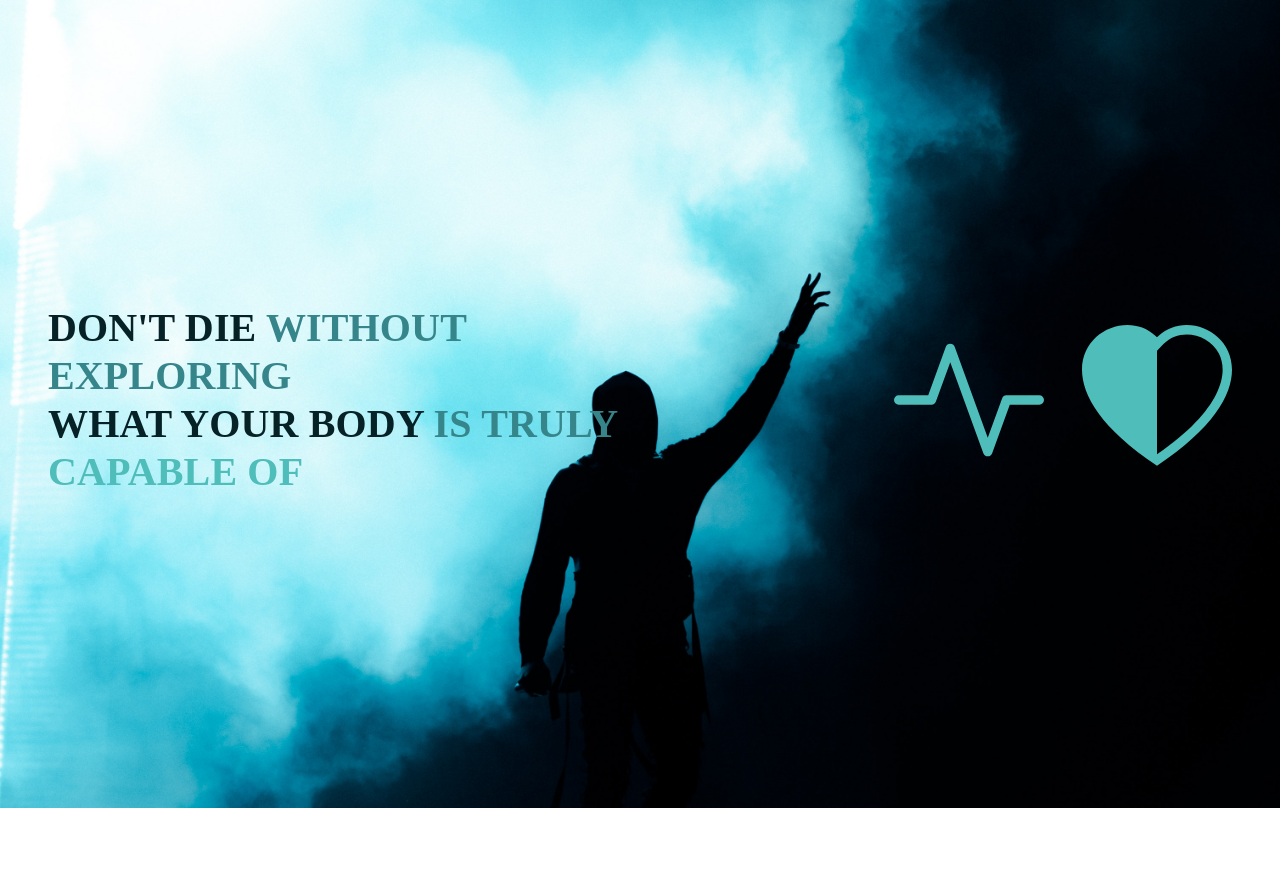
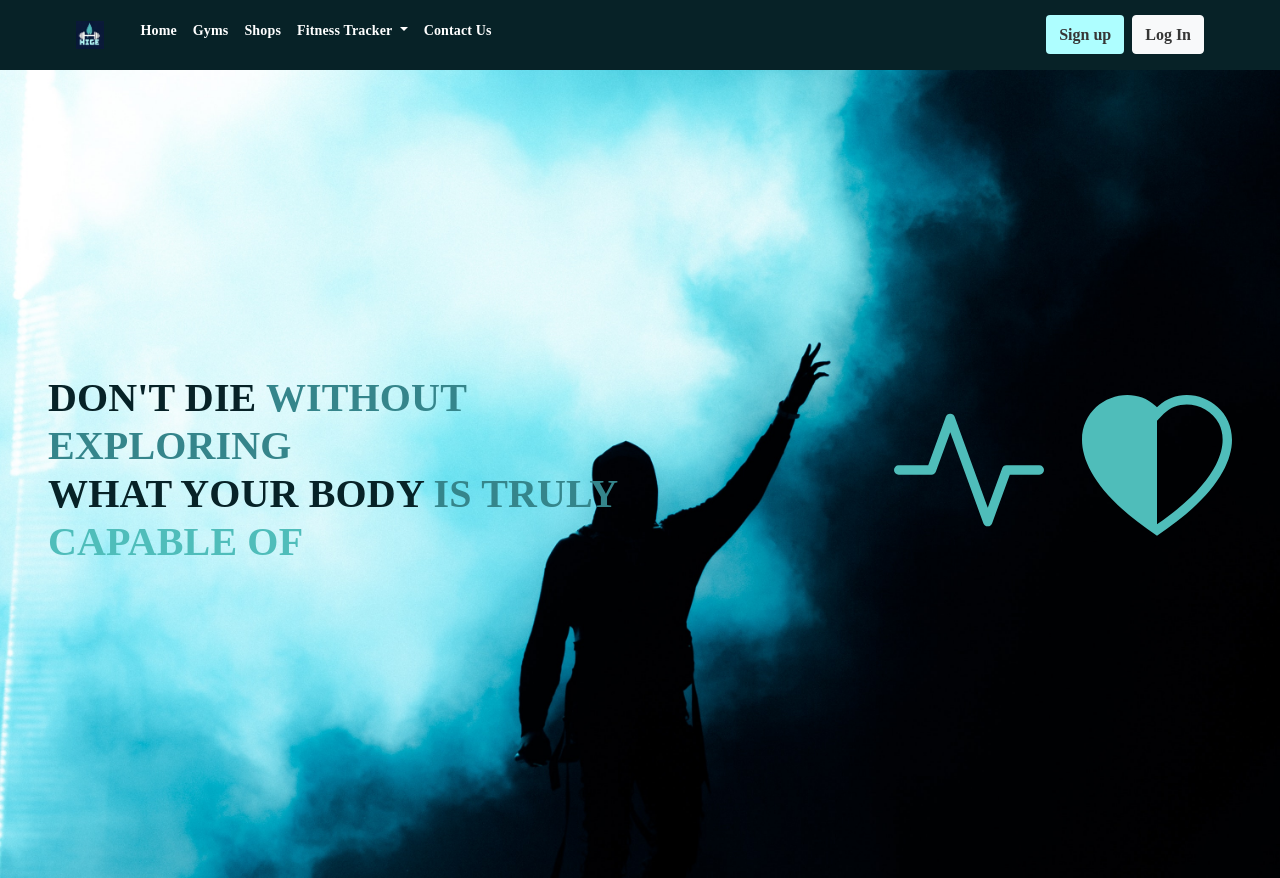
Before and after one commit to Helo88/HIGiFitnessApp, a React (Create React App) app: page / in a window 1280 px wide. Before the commit the page ends 808 px from the top, so only its background shows below. Built offline with nearby package versions, Linux system fonts and the light colour scheme; a web font is replaced by a local one.

Commit message:
Add Navbar commit-Hala (#5)

```diff
--- a/src/App.js
+++ b/src/App.js
@@ -9,6 +9,7 @@ import ShowYogaPlans from './components/showYogaPlans'
 import YogaExercises from './components/YogaExercises'
 import YogaDetails from "./components/YogaDetails";
 import HealthyTips from "./components/healthyTips";
+import Navbar from "./components/Navbar";
 import { useState } from "react";
 
 function App() {
@@ -17,7 +18,7 @@ function App() {
     <div className="" style={{}}>
       {/* HELLO WORLD */}
       <Router>
-        { /*<Navbar/>*/}
+        { <Navbar/>}
          <Switch>
             <Route path={"/"} exact component={Homepage}/>
             <Route path={"/workoutplans"} exact component={ShowPlans}/>
```
